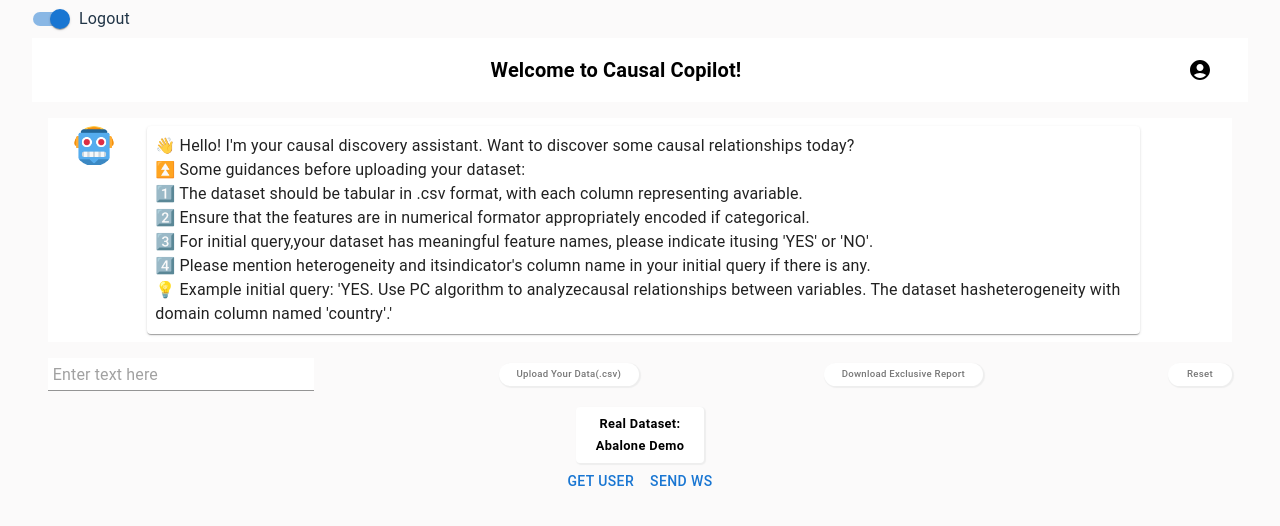
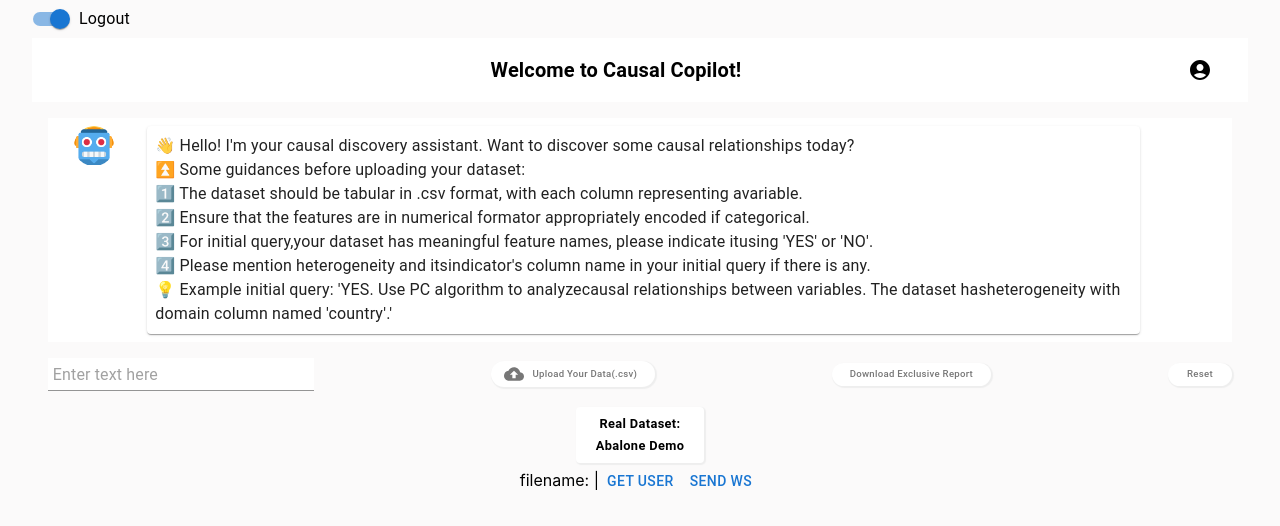
Before and after one commit to link-yang-abel/Causal-Copilot-Website, a React (Vite) app in the folder frontend/: page /start in a window 1280 px wide. Shown: the top 526 px of the page. Built offline with nearby package versions, Linux system fonts and the light colour scheme; no server answers.

Commit message:
upload file. ok.

```diff
--- a/frontend/package.json
+++ b/frontend/package.json
@@ -12,7 +12,7 @@
   "dependencies": {
     "@emotion/react": "^11.14.0",
     "@emotion/styled": "^11.14.0",
-    "@mui/icons-material": "^6.4.0",
+    "@mui/icons-material": "^6.4.1",
     "@mui/material": "^6.4.0",
     "@mui/styles": "^6.4.1",
     "axios": "^1.7.9",
--- a/frontend/src/index.css
+++ b/frontend/src/index.css
@@ -29,6 +29,7 @@ body {
   min-width: 320px;
   min-height: 100vh;
   background-color: #fbfafa;
+  color: black;
 }
 
 h1 {
--- a/frontend/src/pages/Start.tsx
+++ b/frontend/src/pages/Start.tsx
@@ -1,8 +1,7 @@
 import * as React from "react";
-import { useState, useReducer } from "react";
-// import reactLogo from './assets/react.svg'
-// import viteLogo from '/vite.svg'
-import {makeStyles} from '@mui/styles';
+import { useEffect, useState, useReducer } from "react";
+import { makeStyles } from '@mui/styles';
+import { styled } from '@mui/material/styles';
 
 import {
   Container,
@@ -19,13 +18,20 @@ import {
   IconButton,
   Menu,
   MenuItem,
+  Button,
 } from "@mui/material";
-import Button from "@mui/material/Button";
+
 import AccountCircle from "@mui/icons-material/AccountCircle";
+import CloudUploadIcon from "@mui/icons-material/CloudUpload";
 
 import avatarChatbot from "../assets/avatar-chatbot.png"
 
 import http from '../utils/request'
+
+interface FileResponse{
+  file_name: string,
+  file_path: string
+}
 
 interface MessageData{
   role: string,
@@ -45,6 +51,25 @@ const messageListReducer = (state: MessageData[], action: MessageAction) => {
       return state;
   }
 }
+
+const VisuallyHiddenInput = styled('input')({
+  clip: 'rect(0 0 0 0)',
+  clipPath: 'inset(50%)',
+  height: 1,
+  overflow: 'hidden',
+  position: 'absolute',
+  bottom: 0,
+  left: 0,
+  whiteSpace: 'nowrap',
+  width: 1,
+  // textTransform: "none",
+  // color: "#777",
+  // fontSize: ".6rem",
+  // borderRadius: "1rem",
+  // padding: ".2rem 1.1rem",
+  // backgroundColor: "white",
+  // boxShadow: "1px 1px 1px 1px #eee",
+})
 
 const useStyles = makeStyles({
   typography: {
@@ -85,7 +110,7 @@ function MessageChatbot(props:any) {
               justifyContent="center"
               alignItems="flex-start"
             >
-              <Avatar src={avatarChatbot}></Avatar>
+              <Avatar src={avatarChatbot}/>
             </Grid>
             <Grid size={11}>
               {/* <Card style={{width:'50%'}}> */}
@@ -117,7 +142,7 @@ function MessageUser(props: any) {
               justifyContent="center"
               alignItems="flex-start"
             >
-              <Avatar></Avatar>
+              <Avatar/>
             </Grid>
           </Grid>
 
@@ -126,18 +151,21 @@ function MessageUser(props: any) {
 
 
 function Start() {
-  const [auth, setAuth] = React.useState(true);
-  const [anchorEl, setAnchorEl] = React.useState<null | HTMLElement>(null);
+  const [auth, setAuth] = useState(true);
+  const [anchorEl, setAnchorEl] = useState<null | HTMLElement>(null);
 
 
-  const [socket, setSocket] = React.useState<WebSocket | null>(null);
+  const [socket, setSocket] = useState<WebSocket | null>(null);
   // const [messageList, setMessageList] = React.useState<MessageData[]>([{
   //   ...helloMessage
   // }])
   const [messageList, dispath] = useReducer(messageListReducer, [helloMessage]);
   const [message, setMessage] = useState<null|string>("")
 
-  React.useEffect(() => {
+  const [filename, setFilename] = useState<null|string>("")
+  const [filepath, setFilepath] = useState<null|string>("")
+
+  useEffect(() => {
     // const c_id = "client002";
     // const ws = new WebSocket(`ws://localhost:8000/ws_client/${c_id}`);
     const ws = new WebSocket(`ws://127.0.0.1:8000/workflow`);
@@ -188,12 +216,12 @@ function Start() {
   };
   }, [])
 
-  React.useEffect(()=>{
-    console.log('messageList:', messageList)
-  }, [messageList])
+  // useEffect(()=>{
+  //   console.log('messageList:', messageList)
+  // }, [messageList])
 
   const handleMessageSubmit = () => {
-
+    console.log('message submit.')
   }
 
   const handleSendMessage = () => {
@@ -204,7 +232,7 @@ function Start() {
         // socket.send('hello, from frontend.');
         const msg = {
           role: "user",
-          message: "hello"
+          message: message as string
         }
         console.log('send msg:', msg)
         console.log('0:', messageList)
@@ -217,8 +245,9 @@ function Start() {
         })
         console.log('1', messageList)
         const data = {
-          message: '',
-          upload_file: '',
+          message: message,
+          // upload_file: filename,
+          upload_file: filepath,
           demo: ''
         }
         const data_str = JSON.stringify(data)
@@ -226,6 +255,29 @@ function Start() {
         // socket.send("{'msg':'hello'};")
     }
   };
+
+  const handleUploadFile = async (event: React.ChangeEvent<HTMLInputElement>) => {
+    // console.log('handleUploadFile:', event);
+    const files = event.target.files;
+    if (files && files.length>0) {
+      console.log('files:', files)
+      const formData = new FormData();
+      formData.append('file', files[0])
+      try {
+        const res = await http.postFile<FileResponse>('upload_file', formData);
+        console.log('File uploaded successfully:', res)
+        setFilename(files[0].name)
+        setFilepath(res.file_path)
+      } catch (err) {
+        setFilename("Error!")
+        console.error('Error uploading file:', err)
+      }
+
+    }
+  }
+  const handleReset = () => {
+    setFilename("")
+  }
 
   const handleChange = (event: React.ChangeEvent<HTMLInputElement>) => {
     setAuth(event.target.checked);
@@ -369,6 +421,29 @@ function Start() {
             onSubmit={handleMessageSubmit}
           ></TextField>
           <Button
+            component="label"
+            role={undefined}
+            variant="contained"
+            tabIndex={-1}
+            startIcon={<CloudUploadIcon/>}
+            style={{
+              textTransform: "none",
+              color: "#777",
+              fontSize: ".6rem",
+              borderRadius: "1rem",
+              padding: ".2rem 1.1rem",
+              backgroundColor: "white",
+              boxShadow: "1px 1px 1px 1px #eee",
+            }}
+          >
+            Upload Your Data(.csv)
+            <VisuallyHiddenInput
+              type="file"
+              onChange={handleUploadFile}
+              // multiple
+            />
+          </Button>
+          {/* <Button
             size="small"
             className="btn-action"
             style={{
@@ -382,7 +457,7 @@ function Start() {
             }}
           >
             Upload Your Data(.csv)
-          </Button>
+          </Button> */}
           <Button
             size="small"
             className="btn-action"
@@ -410,6 +485,7 @@ function Start() {
               backgroundColor: "white",
               boxShadow: "1px 1px 1px 1px #eee",
             }}
+            onClick={handleReset}
           >
             Reset
           </Button>
@@ -430,6 +506,7 @@ function Start() {
             Real Dataset: Abalone Demo
           </Button>
         </Grid>
+        filename: {filename}|
         <Button onClick={handleGetUser}>get user</Button>
         <Button onClick={()=>handleSendMessage()}>send ws</Button>
       </Container>
--- a/frontend/src/utils/request.ts
+++ b/frontend/src/utils/request.ts
@@ -2,7 +2,8 @@ import axios, { AxiosInstance, InternalAxiosRequestConfig, AxiosResponse } from
 
 const instance: AxiosInstance = axios.create({
 //   baseURL: 'https://your-api-base-url.com', // 根据你的 API 地址修改
-  baseURL: 'http://127.0.0.1:8000/api/v1/', // 根据你的 API 地址修改
+  // baseURL: 'http://127.0.0.1:8000/api/v1/', // 根据你的 API 地址修改
+  baseURL: 'http://127.0.0.1:8000/', // 根据你的 API 地址修改
   timeout: 10000, // 请求超时时间
   headers: {
     'Content-Type': 'application/json',
@@ -51,6 +52,11 @@ export const post = <T>(url: string, data?: any): Promise<T> => {
   return instance.post(url, data).then((response) => response as T);
 };
 
+// 封装 POST FILE 请求
+export const postFile = <T>(url: string, data?: any): Promise<T> => {
+  return instance.post(url, data, { headers: { 'Content-Type': 'multipart/form-data' } }).then((response) => response as T);
+}
+
 // 封装 PUT 请求
 export const put = <T>(url: string, data?: any): Promise<T> => {
   return instance.put(url, data).then((response) => response as T);
@@ -64,6 +70,7 @@ export const deleteRequest = <T>(url: string): Promise<T> => {
 export default {
   get,
   post,
+  postFile,
   put,
   deleteRequest
 }
```
Also changed, not shown: 1 other file (tests, documents, lock files or other folders).
